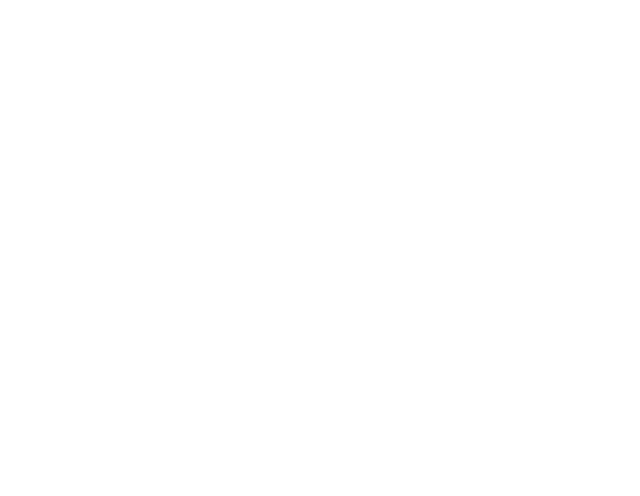
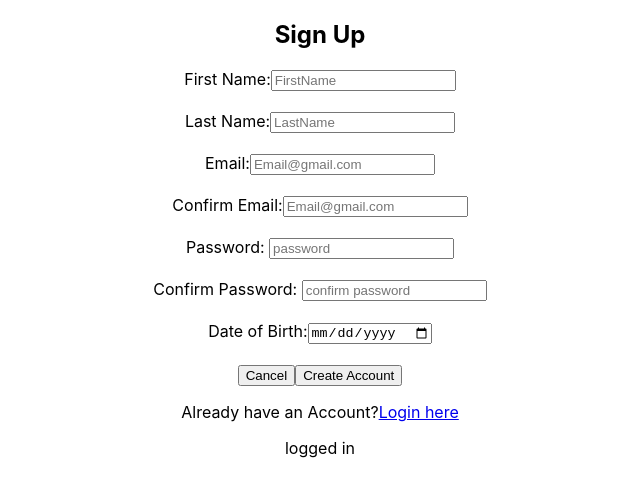
Before and after one commit to anjana-art/Frontendfinalproj, a React (Create React App) app: page /ragister in a window 1280 px wide. Before the commit this address had no page. Shown: the top 496 px of the page, without its empty margins (320-960 px from the left). Built offline with nearby package versions, Linux system fonts and the light colour scheme; no server answers.

Commit message:
login and signup userauth

```diff
--- a/src/App.js
+++ b/src/App.js
@@ -1,3 +1,4 @@
+import React, {useState, useEffect} from 'react';
 import './App.css';
 import {BrowserRouter as Router, Routes,Route} from 'react-router-dom';
 import Ragister from './pages/ragister/Ragister';
@@ -5,16 +6,19 @@ import Login from './pages/login/Login';
 import Shop from './pages/shop/Shop';
 import ShopContextProvider, { ShopContext } from './contexts/ShopContext';
 import Cart from './pages/cart/Cart';
+import ShopUserLogged from './pages/shop/ShopUserLogged';
 
 function App() {
+
   return (
     <div className="App">
       <ShopContextProvider>
      <Router>
       <Routes>
-        <Route path='/' element={<Ragister/>} />
+        <Route path='/' element={<Shop/>}/>
+        <Route path='/shop' element={<ShopUserLogged/>}/>
+        <Route path='/ragister' element={<Ragister/>} />
         <Route path='/login' element={<Login/>}/>
-        <Route path='/shop' element={<Shop/>}/>
         <Route path='/cart' element={<Cart/>}/>
 
       </Routes>
--- /dev/null
+++ b/src/contexts/auth.js
@@ -0,0 +1,2 @@
+import React , {useEffect, useState, createContext} from "react";
+import
--- /dev/null
+++ b/src/pages/login/AuthDetails.js
@@ -0,0 +1,25 @@
+import React , {useEffect, useState} from 'react';
+import {auth} from '../../firebaseConfig';
+import { onAuthStateChanged } from 'firebase/auth';
+
+
+const AuthDetails = () => {
+    const [authUser, setAuthUser] = useState(null);
+
+    useEffect(()=>{
+        const listen = onAuthStateChanged(auth, (user)=>{
+            if(user){
+                setAuthUser(user)
+            } else{
+                setAuthUser(null);
+            }
+        });
+
+    },[]);
+  return (
+        <div>{authUser ? <p>Sign up</p> : <p>logged in</p>} </div>
+  )
+}
+
+
+export default AuthDetails
--- a/src/pages/login/Login.js
+++ b/src/pages/login/Login.js
@@ -1,9 +1,12 @@
 import React from 'react';
 import {useState} from "react";
-import {Link} from 'react-router-dom';
+import {Link, useNavigate} from 'react-router-dom';
 import './login.css';
+import {auth} from '../../firebaseConfig';
+import { signInWithEmailAndPassword } from 'firebase/auth';
 
 function Login(){
+  const navigate = useNavigate();
    const[user, setUsers] = useState({
     email: " ",
     password: ""
@@ -19,6 +22,14 @@ function Login(){
 
   function handleSubmit(e){
     e.preventDefault();
+    signInWithEmailAndPassword(auth,user.email, user.password)
+    .then((user) => {
+      alert('logged in');
+      navigate('/shop');
+
+    }).catch((error)=>{
+      alert(error);
+    })
 
   }
 
@@ -29,8 +40,8 @@ function Login(){
     <div className='login-container'>
       <form onSubmit={handleSubmit}>
         <h2>Log In</h2>
-        <input type='email' onChange={handleChange} placeholder='Email' name='email' /><br/><br/>
-        <input type='password' onChange={handleChange} placeholder='*******' name='password'/><br/><br/>
+        <input type='email' onChange={handleChange} placeholder='Email' name='email'  value={user.email}/><br/><br/>
+        <input type='password' onChange={handleChange} placeholder='*******' name='password' value={user.password}/><br/><br/>
         <button type='submit'>LogIn</button>
 
         <p>Don't have Account ?<Link to='/ragister'> Ragister here</Link></p>
--- a/src/pages/ragister/Ragister.js
+++ b/src/pages/ragister/Ragister.js
@@ -1,9 +1,12 @@
 import React, { useState, useEffect } from "react";
-import { Link } from "react-router-dom";
+import { Link , useNavigate} from "react-router-dom";
 import { v4 as uuidv4 } from "uuid";
 import firebase from "firebase/app";
 import { db } from "../../firebaseConfig"; //to use firestore database , or to have access
 import { addDoc, getDocs, collection } from "firebase/firestore";
+import {getAuth, createUserWithEmailAndPassword } from "firebase/auth";
+import {auth} from '../../firebaseConfig';
+import AuthDetails from "../login/AuthDetails";
 
 function Ragister() {
   const [details, setDetails] = useState({
@@ -11,11 +14,12 @@ function Ragister() {
     lastname: "",
     email: "",
     confemail: "",
-    pswrd: "",
+    password: "",
     confpswrd: "",
     dateofbirth: "",
   });
-
+  const navigate = useNavigate();
+  const[errorMsg, setErrorMsg]= useState('');
   const usersCollectionRef = collection(db, "user-details");
 
   const handleChange = (e) => {
@@ -32,7 +36,7 @@ function Ragister() {
       lastname,
       email,
       confemail,
-      pswrd,
+      password,
       confpswrd,
       dateofbirth,
     } = details;
@@ -42,7 +46,7 @@ function Ragister() {
       lastname,
       email,
       confemail,
-      pswrd,
+      password,
       confpswrd,
       dateofbirth,
     });
@@ -56,17 +60,31 @@ function Ragister() {
         lastname,
         email,
         confemail,
-        pswrd,
+        password,
         confpswrd,
         dateofbirth,
       } = details;
+       if(details.firstname===" " || details.lastname===" "||details.email===" "|| details.confemail===" "|| details.password===" "|| details.confpswrd===" "||details.dateofbirth===" "){
+        setErrorMsg("Fill all Fields");
+        return;
+       }
+       setErrorMsg("");
+
+      createUserWithEmailAndPassword(auth,email, password)
+      .then((user) => {
+        console.log(user)
+        navigate('/shop');
+      }).catch((error)=>{
+        setErrorMsg(error.message)
+        console.log(error);
+      })
       await addDoc(usersCollectionRef, {
         // id: uuidv4(),
         firstname,
         lastname,
         email,
         confemail,
-        pswrd,
+        password,
         confpswrd,
         dateofbirth,
       });
@@ -121,8 +139,8 @@ function Ragister() {
             <input
               type="password"
               placeholder="password"
-              name="pswrd"
-              value={details.pswrd}
+              name="password"
+              value={details.password}
               onChange={handleChange}
             ></input>
             <br /> <br />
@@ -151,6 +169,7 @@ function Ragister() {
             </p>
           </form>
         </div>
+        <AuthDetails/>
       </div>
     </>
   );
--- a/src/pages/shop/NavShop.js
+++ b/src/pages/shop/NavShop.js
@@ -7,6 +7,7 @@ import Button from '@mui/material/Button';
 import IconButton from '@mui/material/IconButton';
 import MenuIcon from '@mui/icons-material/Menu';
 import {Link} from 'react-router-dom';
+import AuthDetails from '../login/AuthDetails';
 
 export default function ButtonAppBar() {
   return (
@@ -36,6 +37,8 @@ export default function ButtonAppBar() {
 
           </Typography>
 
+          <AuthDetails/>
+
         </Toolbar>
       </AppBar>
     </Box>
--- /dev/null
+++ b/src/pages/shop/ShopUserLogged.js
@@ -0,0 +1,38 @@
+import React ,{useState} from 'react'
+import  PRODUCTS  from './products';
+import Product from './Product';
+import './shop.css';
+import NavShop from './NavShop';
+import Filter from './filter/Filter';
+
+
+const ShopUserLogged = () => {
+  const[items, setItems] = useState(PRODUCTS);
+  const productItems = [...new Set(PRODUCTS.map((val) => val.catagory))]
+
+  const filterItems = (cat) => {
+    const newItems = PRODUCTS.filter((newval) => newval.catagory === cat);
+    setItems(newItems);
+}
+
+  return (
+
+    <div>
+      <NavShop/>
+      <Filter
+                    productItems={productItems}
+                    filterItems={filterItems}
+                    setItems={setItems}
+                />
+
+        <h1>Shop Software </h1>
+        <div className='products'>
+
+         {items.map((item)=>(<Product data={item} items = {items} />))}
+        </div>
+
+    </div>
+  )
+}
+
+export default ShopUserLogged
```
Also changed, not shown: src/contexts/authContext/context.js (deleted, +0 -16 lines).
